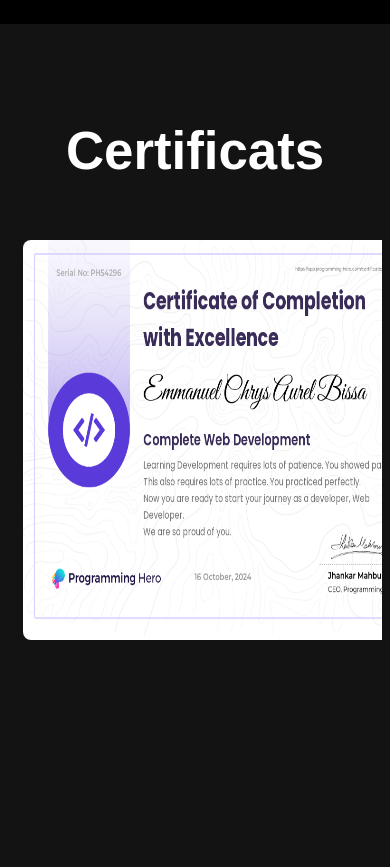
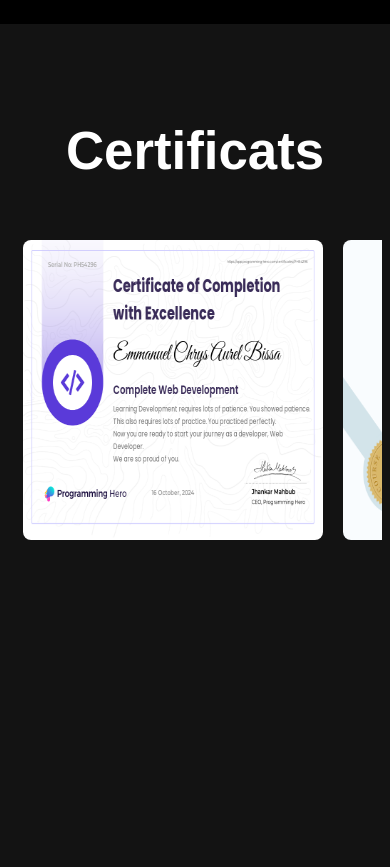
Before and after one commit to Orochichrys/Emmanuel-Bissa-Portfolio, a PHP site: page / in a window 390 px wide. Shown: the part 3752-4619 px from the top of the page. Run offline with PHP 8.4, Linux system fonts and the light colour scheme.

Commit message:
Update style.css

```diff
--- a/style.css
+++ b/style.css
@@ -829,7 +829,7 @@ span {
   }
 
   .certificats-box .img img {
-    height: 400px;
-    width: 400px;
+    height: 300px;
+    width: 300px;
   }
 }
```
